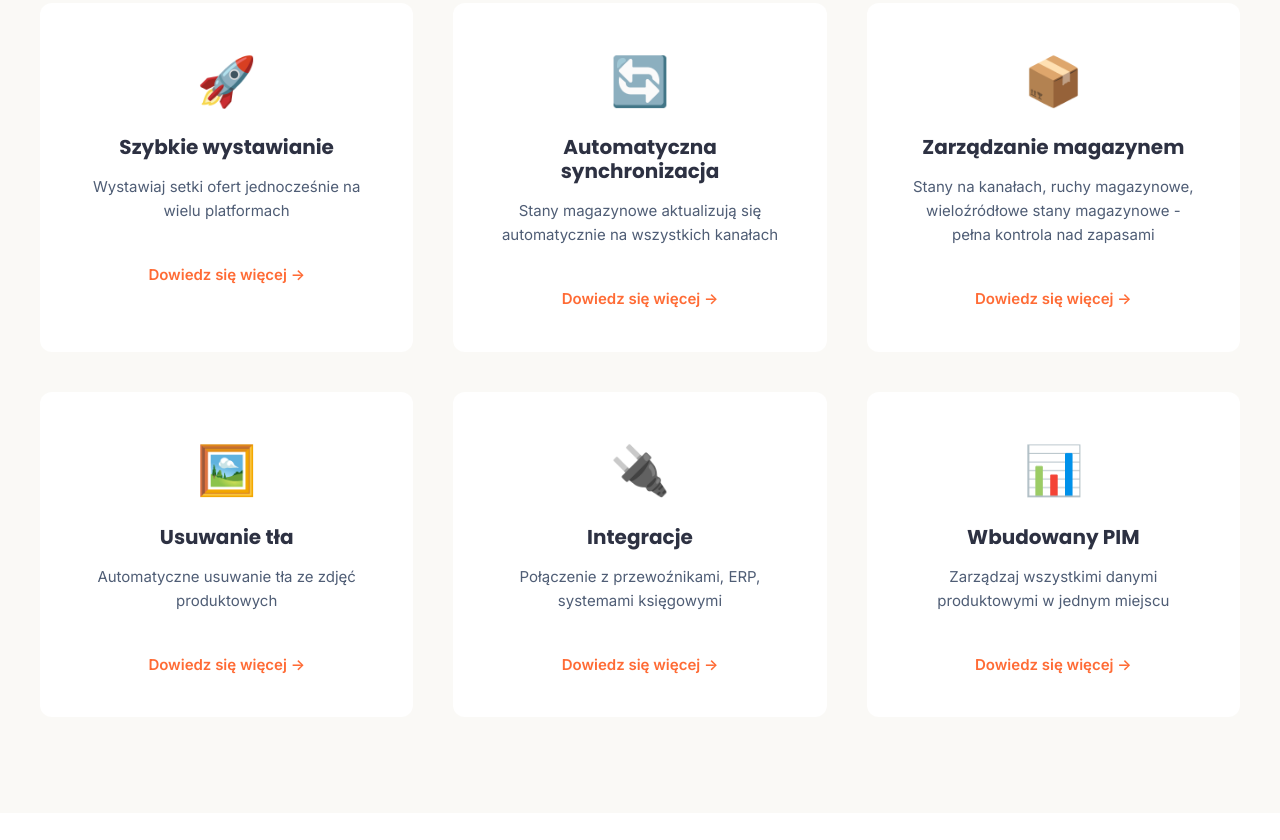
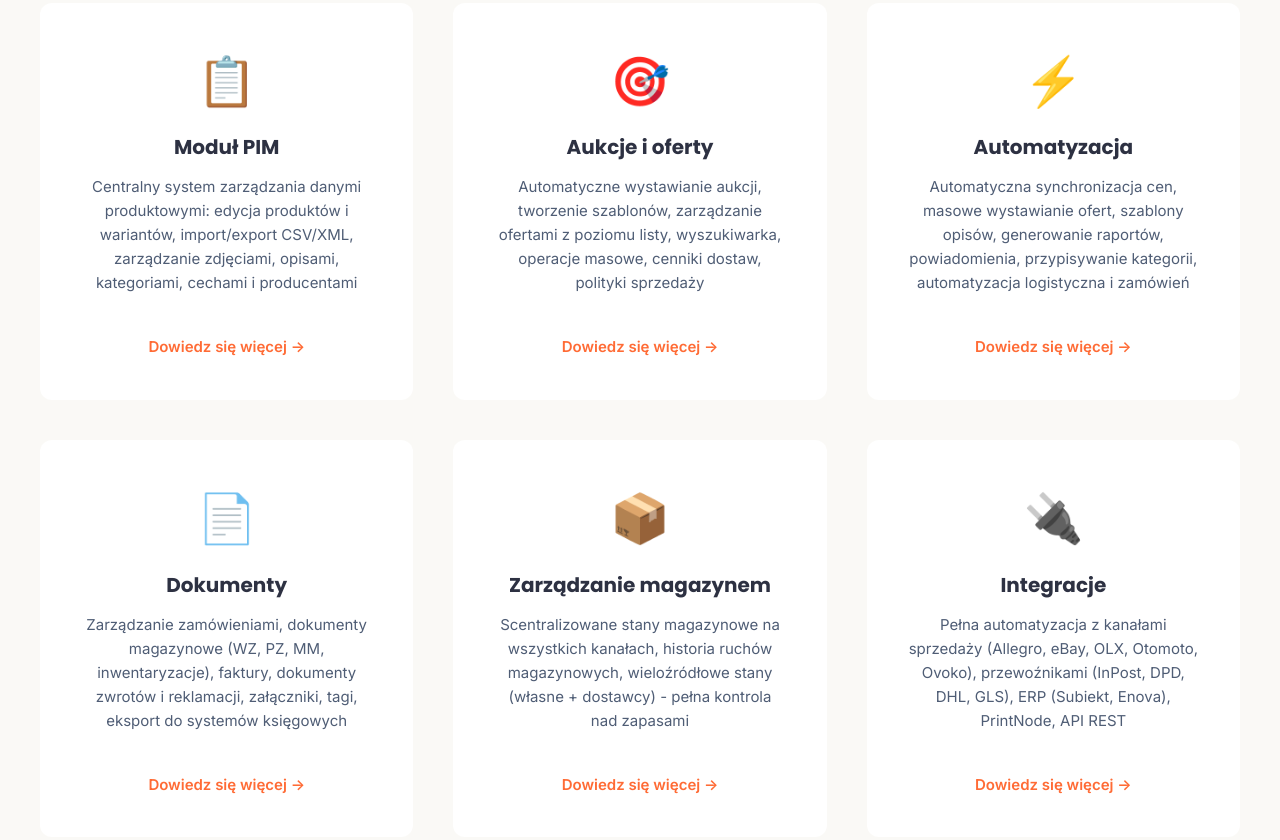
Before and after one commit to feliks2050/axl-dynamics-website, a website: page index.html in a window 1280 px wide. Shown: the part 3816-4656 px from the top of the page. Drawn offline with Linux system fonts and the light colour scheme.

Commit message:
Aktualizacja sekcji funkcji - dodano szczegółowe opisy z info.masstrade.pl

```diff
--- a/index.html
+++ b/index.html
@@ -416,45 +416,45 @@
 
             <div class="features-grid">
                 <div class="feature-card">
-                    <div class="feature-icon">🚀</div>
-                    <h3 class="feature-title">Szybkie wystawianie</h3>
-                    <p class="feature-description">Wystawiaj setki ofert jednocześnie na wielu platformach</p>
-                    <a href="features/szybkie-wystawianie.html" class="feature-link">Dowiedz się więcej →</a>
+                    <div class="feature-icon">📋</div>
+                    <h3 class="feature-title">Moduł PIM</h3>
+                    <p class="feature-description">Centralny system zarządzania danymi produktowymi: edycja produktów i wariantów, import/export CSV/XML, zarządzanie zdjęciami, opisami, kategoriami, cechami i producentami</p>
+                    <a href="features/pim.html" class="feature-link">Dowiedz się więcej →</a>
                 </div>
 
                 <div class="feature-card">
-                    <div class="feature-icon">🔄</div>
-                    <h3 class="feature-title">Automatyczna synchronizacja</h3>
-                    <p class="feature-description">Stany magazynowe aktualizują się automatycznie na wszystkich kanałach</p>
-                    <a href="features/synchronizacja.html" class="feature-link">Dowiedz się więcej →</a>
+                    <div class="feature-icon">🎯</div>
+                    <h3 class="feature-title">Aukcje i oferty</h3>
+                    <p class="feature-description">Automatyczne wystawianie aukcji, tworzenie szablonów, zarządzanie ofertami z poziomu listy, wyszukiwarka, operacje masowe, cenniki dostaw, polityki sprzedaży</p>
+                    <a href="features/aukcje-oferty.html" class="feature-link">Dowiedz się więcej →</a>
+                </div>
+
+                <div class="feature-card">
+                    <div class="feature-icon">⚡</div>
+                    <h3 class="feature-title">Automatyzacja</h3>
+                    <p class="feature-description">Automatyczna synchronizacja cen, masowe wystawianie ofert, szablony opisów, generowanie raportów, powiadomienia, przypisywanie kategorii, automatyzacja logistyczna i zamówień</p>
+                    <a href="features/automatyzacja.html" class="feature-link">Dowiedz się więcej →</a>
+                </div>
+
+                <div class="feature-card">
+                    <div class="feature-icon">📄</div>
+                    <h3 class="feature-title">Dokumenty</h3>
+                    <p class="feature-description">Zarządzanie zamówieniami, dokumenty magazynowe (WZ, PZ, MM, inwentaryzacje), faktury, dokumenty zwrotów i reklamacji, załączniki, tagi, eksport do systemów księgowych</p>
+                    <a href="features/dokumenty.html" class="feature-link">Dowiedz się więcej →</a>
                 </div>
 
                 <div class="feature-card">
                     <div class="feature-icon">📦</div>
                     <h3 class="feature-title">Zarządzanie magazynem</h3>
-                    <p class="feature-description">Stany na kanałach, ruchy magazynowe, wieloźródłowe stany magazynowe - pełna kontrola nad zapasami</p>
+                    <p class="feature-description">Scentralizowane stany magazynowe na wszystkich kanałach, historia ruchów magazynowych, wieloźródłowe stany (własne + dostawcy) - pełna kontrola nad zapasami</p>
                     <a href="features/magazyn.html" class="feature-link">Dowiedz się więcej →</a>
-                </div>
-
-                <div class="feature-card">
-                    <div class="feature-icon">🖼️</div>
-                    <h3 class="feature-title">Usuwanie tła</h3>
-                    <p class="feature-description">Automatyczne usuwanie tła ze zdjęć produktowych</p>
-                    <a href="features/usuwanie-tla.html" class="feature-link">Dowiedz się więcej →</a>
                 </div>
 
                 <div class="feature-card">
                     <div class="feature-icon">🔌</div>
                     <h3 class="feature-title">Integracje</h3>
-                    <p class="feature-description">Połączenie z przewoźnikami, ERP, systemami księgowymi</p>
+                    <p class="feature-description">Pełna automatyzacja z kanałami sprzedaży (Allegro, eBay, OLX, Otomoto, Ovoko), przewoźnikami (InPost, DPD, DHL, GLS), ERP (Subiekt, Enova), PrintNode, API REST</p>
                     <a href="features/integracje.html" class="feature-link">Dowiedz się więcej →</a>
-                </div>
-
-                <div class="feature-card">
-                    <div class="feature-icon">📊</div>
-                    <h3 class="feature-title">Wbudowany PIM</h3>
-                    <p class="feature-description">Zarządzaj wszystkimi danymi produktowymi w jednym miejscu</p>
-                    <a href="features/pim.html" class="feature-link">Dowiedz się więcej →</a>
                 </div>
             </div>
         </div>
```
